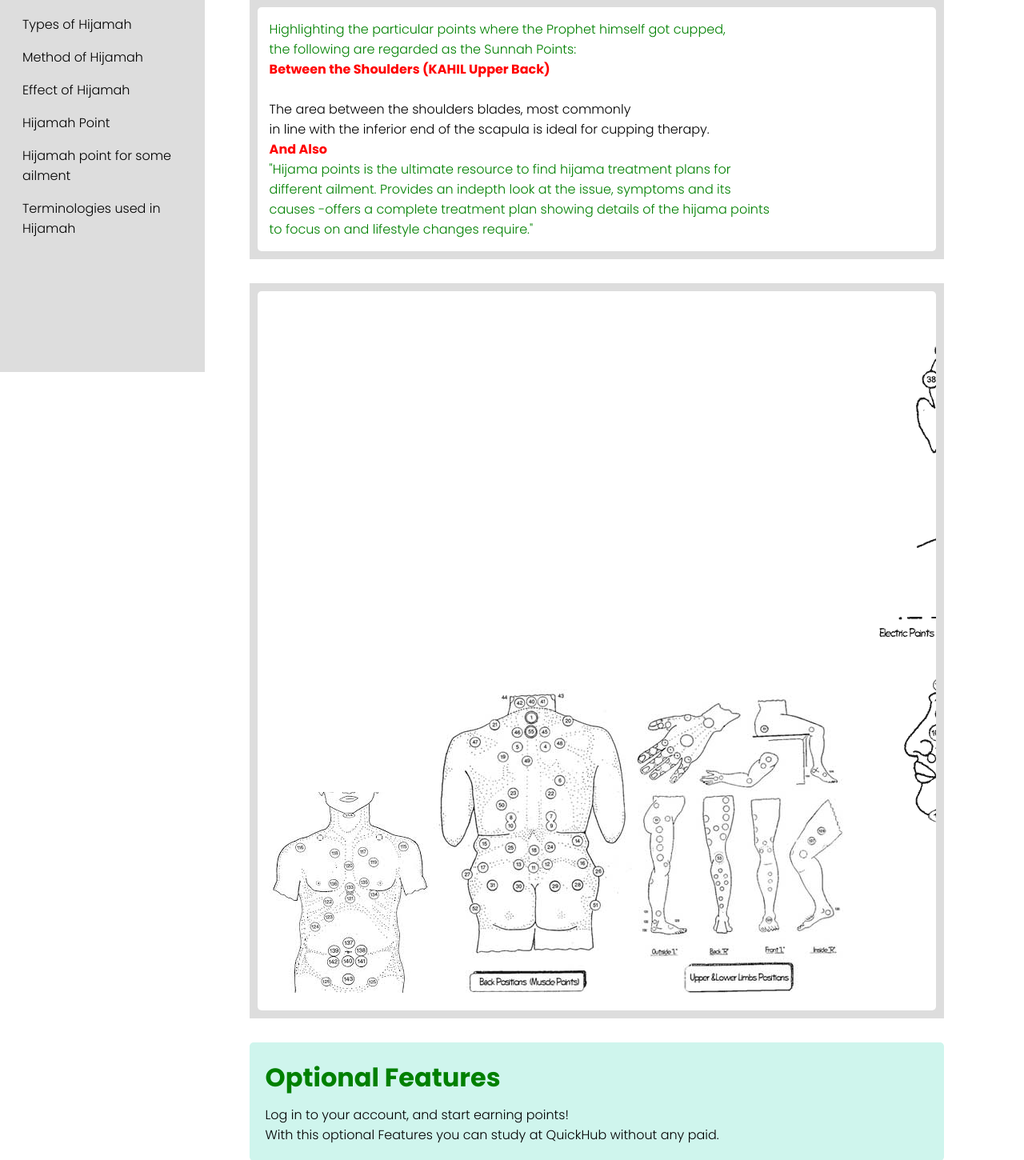
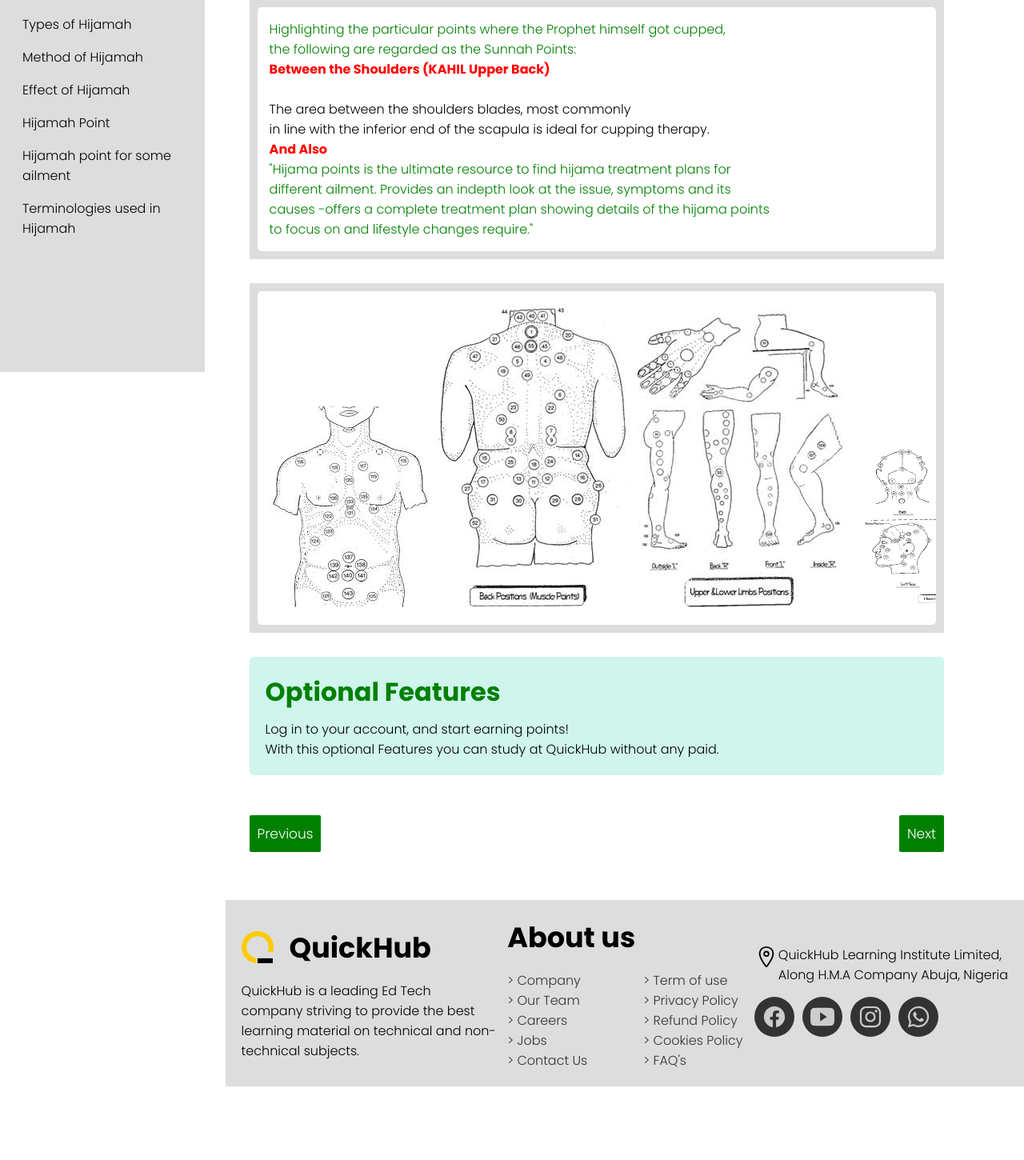
Before and after one commit to Herdham/QuickHub, a Django app: page /point/ in a window 1280 px wide. Shown: the part 335-1785 px from the top of the page at 80% size. After the commit the page ends 1693 px from the top, so only its background shows below. Run offline with Django 5.2, Linux system fonts and the light colour scheme; some web fonts are replaced.

Commit message:
more changes

```diff
--- a/QuickApp/templates/Template/allcourses/arabic_course/hijamah/hijamah_point.html
+++ b/QuickApp/templates/Template/allcourses/arabic_course/hijamah/hijamah_point.html
@@ -170,7 +170,7 @@
                                 <div class="exampleinner">
                                     <img src="{% static '/images/allcourses/H_images.jfif' %}" alt="">
                                     <img src="{% static '/images/allcourses/H_Chiropractic-img4.jpg' %}" alt="">
-                                    <img src="{% static '/images/allcourses/head-positions_large.gif' %}" alt="">
+                                    <img src="{% static '/images/allcourses/head-positions_large.gif' %}" style="width: 200px; height: 200px;" alt="">
                                 </div>
                             </div>
 
```
